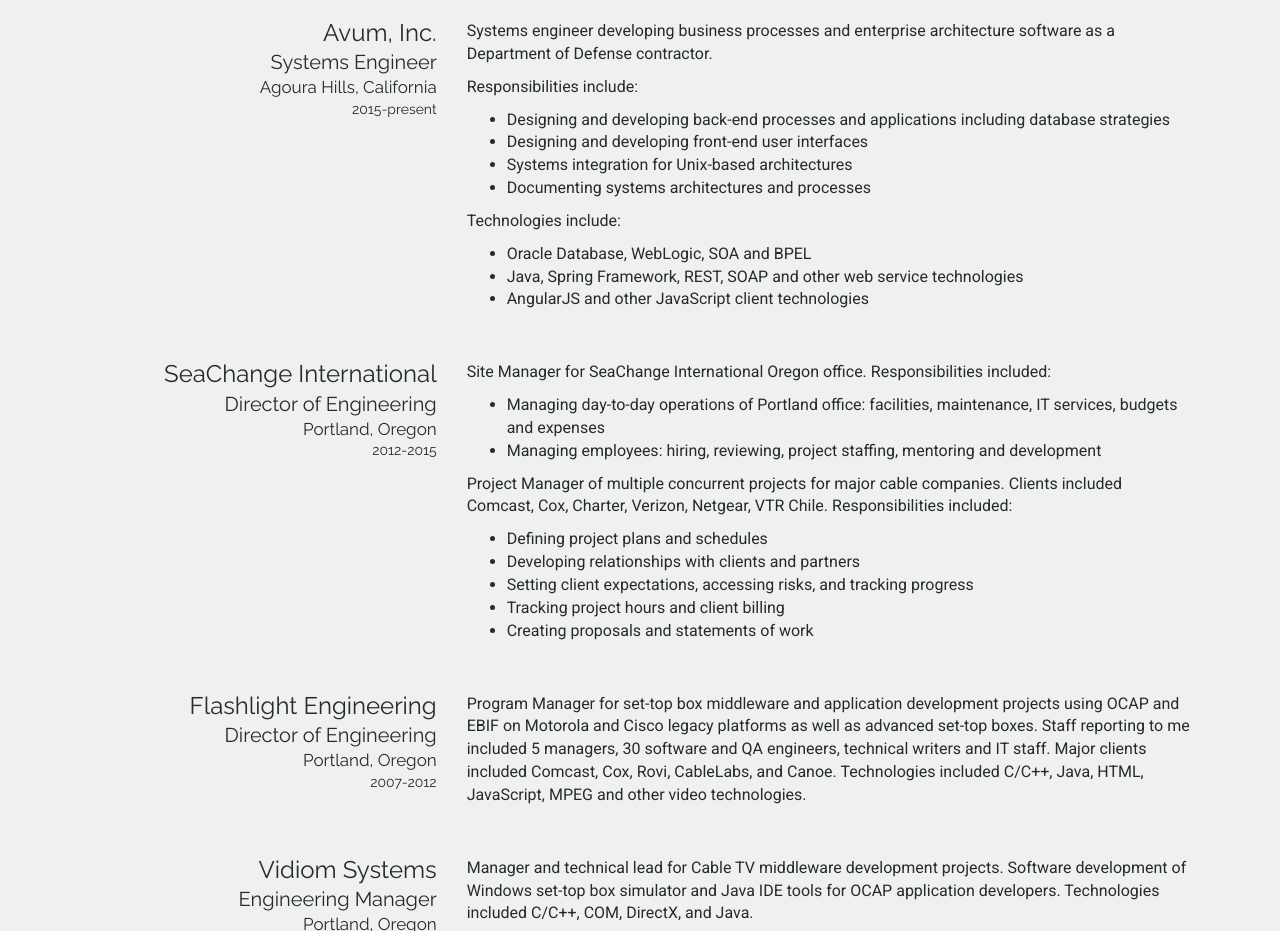
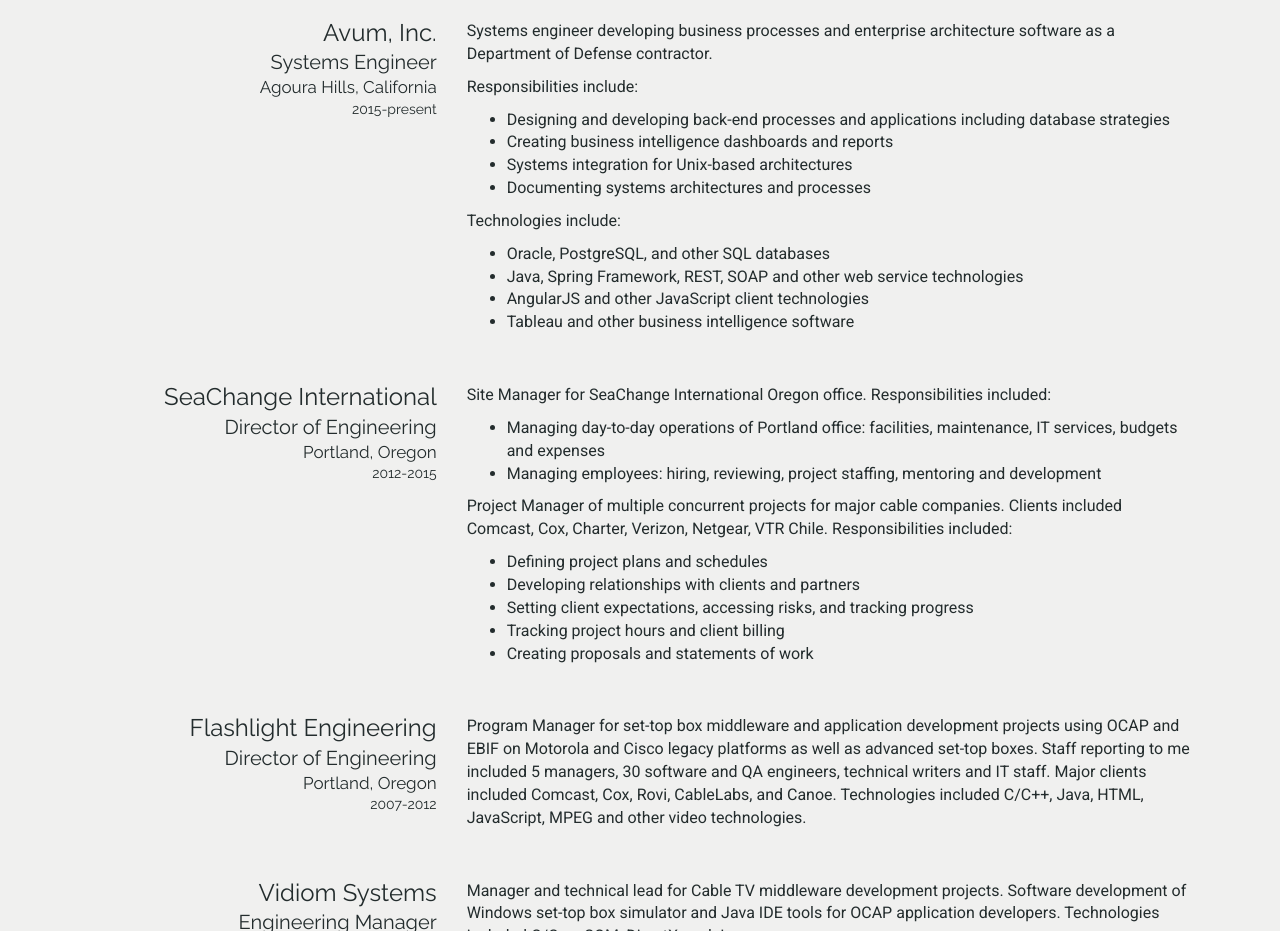
Before and after one commit to eldub10/eldub10.github.io, a plain HTML site: page index.html in a window 1280 px wide. Shown: the part 2080-3011 px from the top of the page. Drawn offline with nearby package versions, Linux system fonts and the light colour scheme.

Commit message:
Update index.html

```diff
--- a/index.html
+++ b/index.html
@@ -344,15 +344,16 @@
       <p>Responsibilities include:</p>
       <ul>
         <li>Designing and developing back-end processes and applications including database strategies</li>
-        <li>Designing and developing front-end user interfaces</li>
+        <li>Creating business intelligence dashboards and reports</li>
         <li>Systems integration for Unix-based architectures</li>
         <li>Documenting systems architectures and processes</li>
       </ul>
       <p>Technologies include:</p>
       <ul>
-        <li>Oracle Database, WebLogic, SOA and BPEL</li>
+        <li>Oracle, PostgreSQL, and other SQL databases</li>
         <li>Java, Spring Framework, REST, SOAP and other web service technologies</li>
         <li>AngularJS and other JavaScript client technologies</li>
+        <li>Tableau and other business intelligence software</li>
       </ul>
     </div>
   </div>
```
